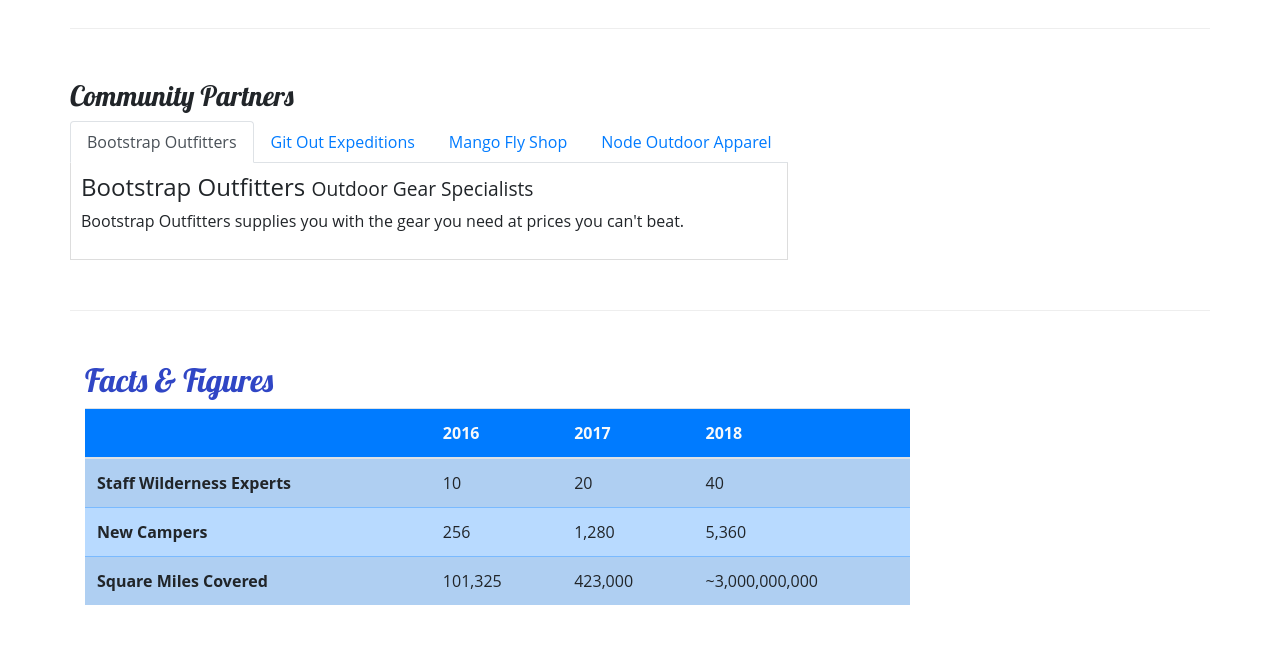
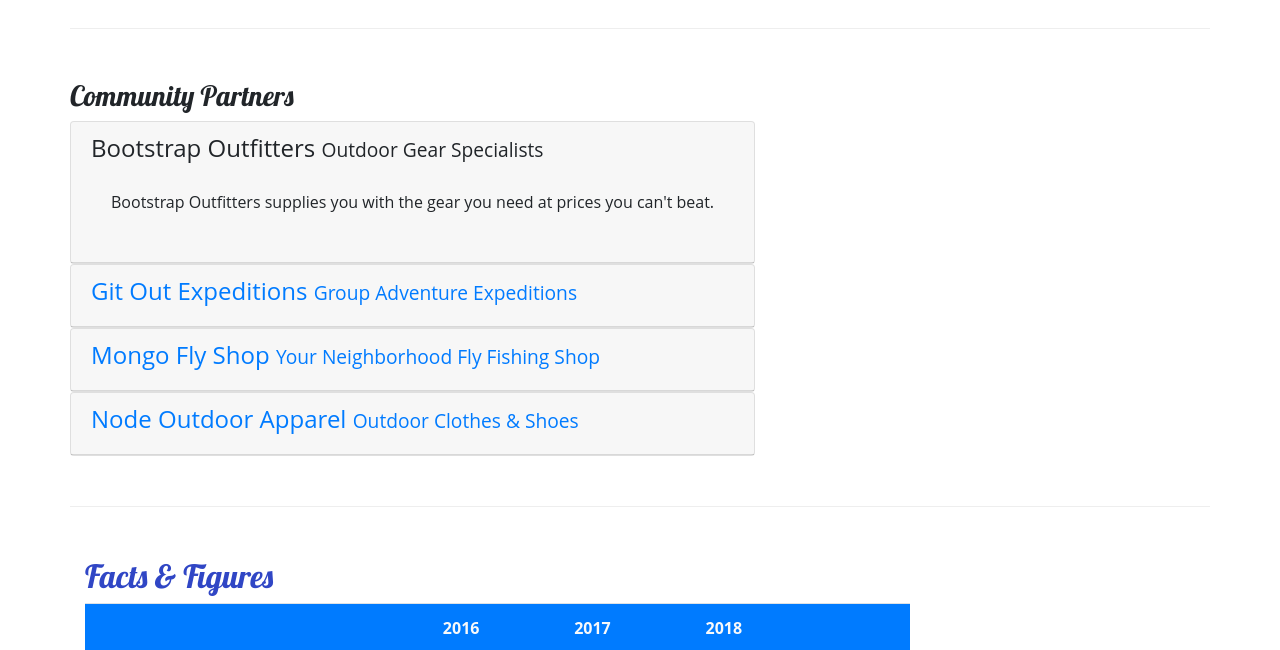
Before and after one commit to sachinnanne/firstbootstrap-, a website: page aboutus.html in a window 1280 px wide. Shown: the part 800-1450 px from the top of the page. Drawn offline with nearby package versions, Linux system fonts and the light colour scheme.

Commit message:
Add bootstarp Accordion

```diff
--- a/aboutus.html
+++ b/aboutus.html
@@ -100,28 +100,54 @@
         <div class="row row-content">
             <div class="col-">
                 <h3>Community Partners</h3>
-                <ul class="nav nav-tabs">
-                    <li class="nav-item"><a class="nav-link active" href="#bootstrap" role="tab" data-toggle="tab">Bootstrap Outfitters</a></li>
-                    <li class="nav-item"><a class="nav-link" href="#git" role="tab" data-toggle="tab"> Git Out Expeditions</a></li>
-                    <li class="nav-item"><a class="nav-link" href="#mango" role="tab" data-toggle="tab">Mango Fly Shop</a></li>
-                    <li class="nav-item"><a class="nav-link" href="#node" role="tab" data-toggle="tab">Node Outdoor Apparel</a></li>
-                </ul>
-                <div class="tab-content">
-                    <div role="tabpanel" class="tab-pane fade show active" id="bootstrap">
-                        <h4>Bootstrap Outfitters <small>Outdoor Gear Specialists</small></h4>
-                        <p class="d-none d-sm-block">Bootstrap Outfitters supplies you with the gear you need at prices you can't beat.</p>
+                <div id="accordion">
+                    <div class="card">
+                        <div role="tab" class="card-header">
+                            <h4>
+                                <a data-toggle="collapse" data-target="#bootstrap">Bootstrap Outfitters <small>Outdoor Gear Specialists</small></a>
+                            </h4>
+                            <div class="collapse show" id="bootstrap" data-parent="#accordion">
+                                <div class="card-body">
+                                    <p class="d-none d-sm-block">Bootstrap Outfitters supplies you with the gear you need at prices you can't beat.</p>
+                                </div>
+                            </div>
+                        </div>
                     </div>
-                    <div role="tabpanel" class="tab-pane fade" id="git">
-                        <h4>Git Out Expeditions <small>Group Adventure Expeditions</small></h4>
-                        <p class="d-none d-sm-block">Join Git Out Expeditions to explore new horizons with a group of other adventurers!</p>
+                    <div class="card">
+                        <div role="tab" class="card-header">
+                            <h4>
+                                <a class="collapsed" data-toggle="collapse" data-target="#git">Git Out Expeditions <small>Group Adventure Expeditions</small></a>
+                            </h4>
+                            <div class="collapse" id="git" data-parent="#accordion">
+                                <div class="card-body">
+                                    <p class="d-none d-sm-block">Join Git Out Expeditions to explore new horizons with a group of other adventurers!</p>
+                                </div>
+                            </div>
+                        </div>
                     </div>
-                    <div role="tabpanel" class="tab-pane fade" id="mango">
-                        <h4>Mongo Fly Shop <small>Your Neighborhood Fly Fishing Shop</small></h4>
-                        <p class="d-none d-sm-block">Need a new fishing pole, a tacklebox, or flies of all kinds? Stop by Mongo Fly Shop.</p>
+                    <div class="card">
+                        <div role="tab" class="card-header">
+                            <h4>
+                                <a class="collapsed" data-toggle="collapse" data-target="#mongo">Mongo Fly Shop <small>Your Neighborhood Fly Fishing Shop</small></a>
+                            </h4>
+                            <div class="collapse" id="mongo" data-parent="#accordion">
+                                <div class="card-body">
+                                    <p class="d-none d-sm-block">Need a new fishing pole, a tacklebox, or flies of all kinds? Stop by Mongo Fly Shop.</p>
+                                </div>
+                            </div>
+                        </div>
                     </div>
-                    <div role="tabpanel" class="tab-pane fade" id="node">
-                        <h4>Node Outdoor Apparel <small>Outdoor Clothes & Shoes</small></h4>
-                        <p class="d-none d-sm-block">From polar fleeces to swimsuits, hiking boots to waders, a visit to Node will be sure to get you covered.</p>
+                    <div class="card">
+                        <div role="tab" class="card-header">
+                            <h4>
+                                <a class="collapsed" data-toggle="collapse" data-target="#node">Node Outdoor Apparel <small>Outdoor Clothes & Shoes</small></a>
+                            </h4>
+                            <div class="collapse" id="node" data-parent="#accordion">
+                                <div class="card-body">
+                                    <p class="d-none d-sm-block">From polar fleeces to swimsuits, hiking boots to waders, a visit to Node will be sure to get you covered.</p>
+                                </div>
+                            </div>
+                        </div>
                     </div>
                 </div>
             </div>
--- a/css/styles.css
+++ b/css/styles.css
@@ -35,9 +35,3 @@ header h2 {
 .navbar {
     background-color: #901CAD;
 }
-
-.tab-content {
-    border: 1px solid #DDD;
-    border-top: none;
-    padding: 10px;
-}
```
